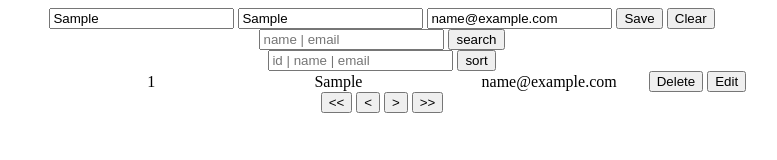
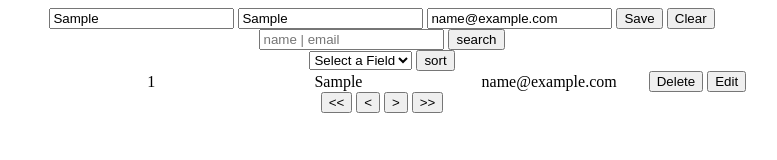
Before and after one commit to virmerson/crud-dom, a website built with webpack: page dist/index.html in a window 1280 px wide. Both pictures are taken after typing "Sample", "Sample", "name@example.com" into the empty fields and a click on the button "Save". Shown: the full height of the page, 258-1035 px from the left. Built offline with nearby package versions, Linux system fonts and the light colour scheme; files whose address does not match are found by name.

Commit message:
Sort Field Dropbox

```diff
--- a/src/components/arrayUtil.js
+++ b/src/components/arrayUtil.js
@@ -1,6 +1,5 @@
-
-
-  export default function compareValues(key, order = 'asc') {
+export default  class ArrayUtil{
+static compareValues(key, order = 'asc') {
     return function innerSort(a, b) {
       if (!a.hasOwnProperty(key) || !b.hasOwnProperty(key)) {
         // property doesn't exist on either object
@@ -23,3 +22,4 @@
       );
     };
   }
+}
--- a/src/components/userService.js
+++ b/src/components/userService.js
@@ -1,4 +1,4 @@
-import  compareValues  from  './arrayUtil';
+import  ArrayUtil  from  './arrayUtil';
 //Business Logic
 class Service {
 
@@ -50,7 +50,7 @@ class Service {
 
 
         if (sortedBy)
-            this.users.sort(compareValues( sortedBy  ,"asc") )
+            this.users.sort(ArrayUtil.compareValues( sortedBy  ,"asc") )
 
         let start = this.start
         let end =  this.start+this.page
```
Also changed, not shown: dist/index.html.
